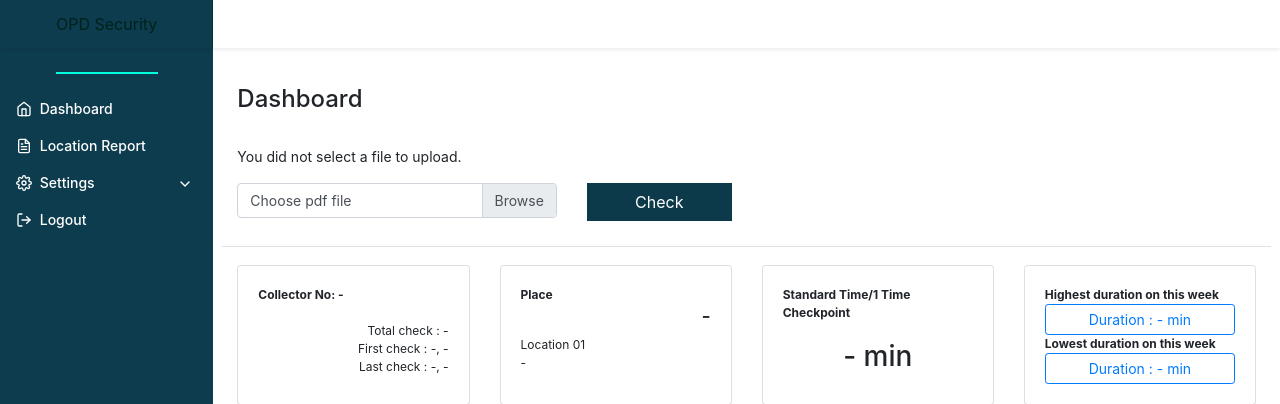
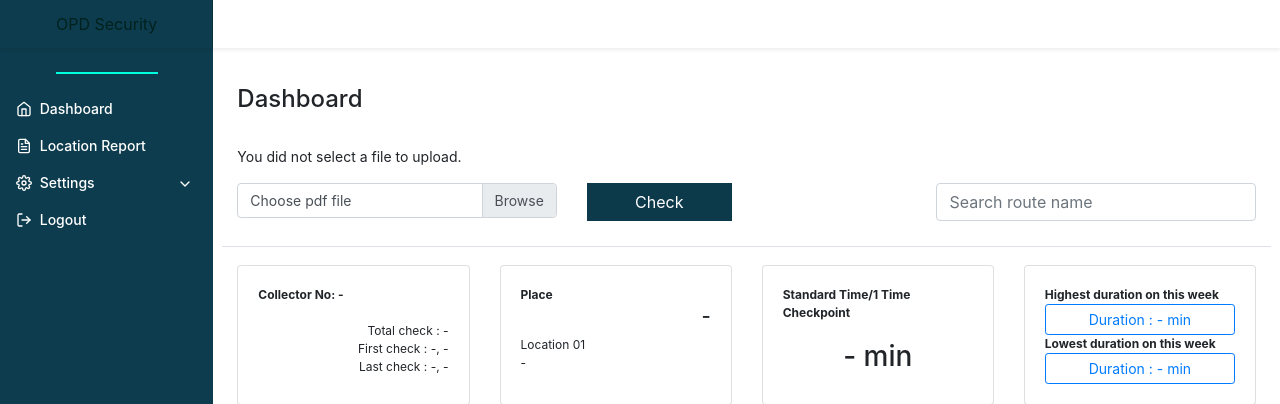
Before and after one commit to nurulqomariah55/opd, a CodeIgniter app: page /opd/index.php/c_user/index in a window 1280 px wide. Shown: the top 404 px of the page. Run offline with CodeIgniter, Linux system fonts and the light colour scheme; data that the repository does not hold is empty; some libraries are stand-ins or nearby versions.

Commit message:
Menambahkan Fungsi Search Route Pada Halaman Dashboard

```diff
--- a/application/config/routes.php
+++ b/application/config/routes.php
@@ -54,6 +54,7 @@ $route['default_controller'] = 'Auth';
 $route['forget'] = 'auth/reset_password';
 $route['logout'] = 'auth/logout';
 $route['dashboard'] = 'C_User';
+$route['search']= 'C_Route/search';
 
 //MANAGE ROUTE
 $route['route/list'] = 'C_Route/add';
--- a/application/views/user/V_Dashboard.php
+++ b/application/views/user/V_Dashboard.php
@@ -29,6 +29,13 @@
   </div>
 </form>
 <br><br><br>
+<div class="col-4 offset-2">
+  <div class="form-group">
+    <div id="the-basics">
+      <input class="typeahead form-control" type="text" placeholder="Search route name">
+    </div>
+  </div>
+</div>
 </div>
 <div class="font-card">
 <br>
```
